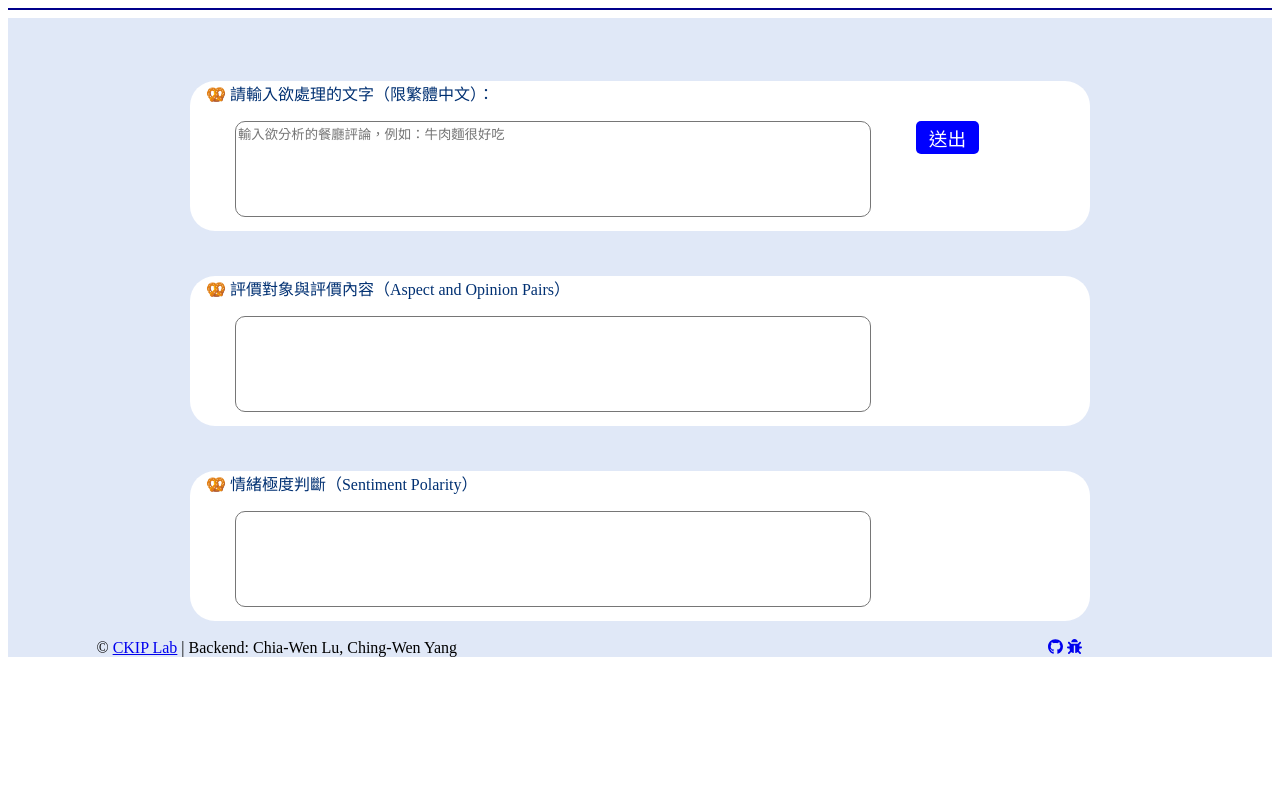
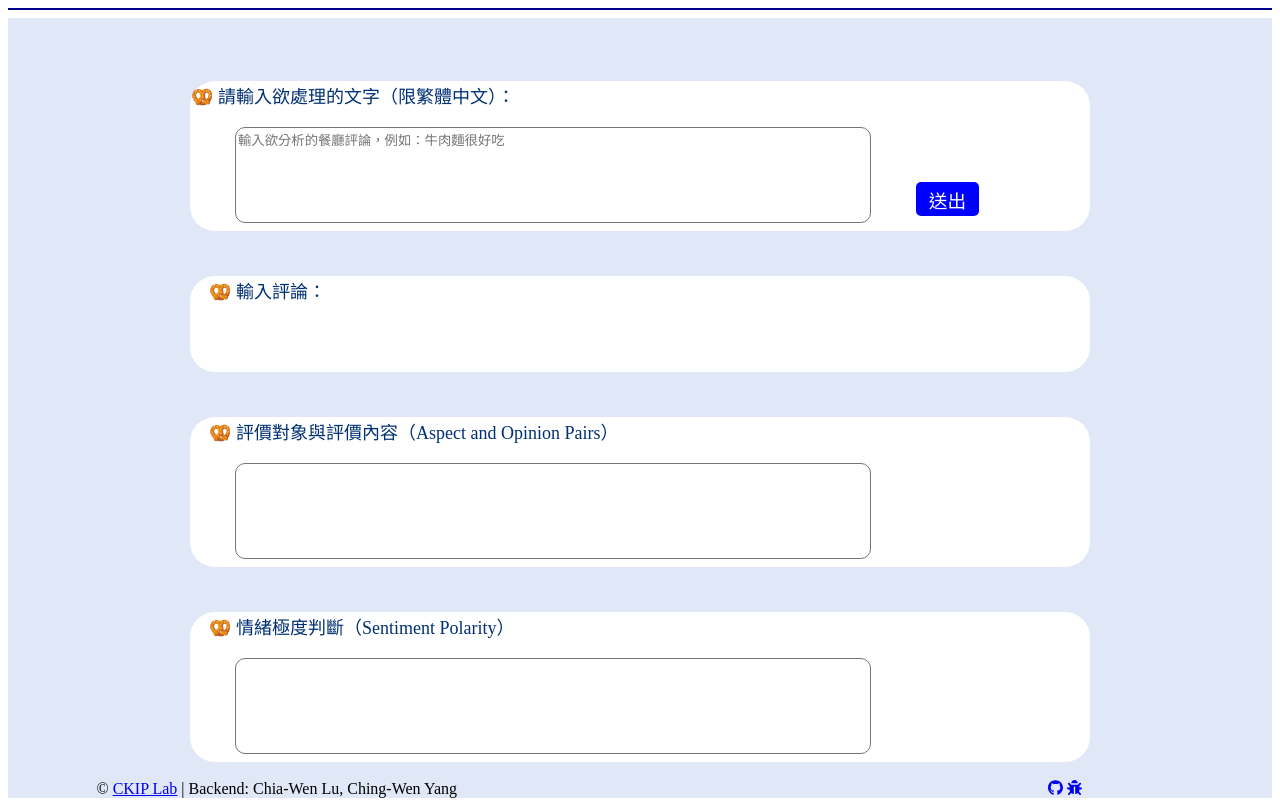
Before and after one commit to Nana2929/ckip_absa, a Flask app: page / in a window 1280 px wide. Shown: the part 67-873 px from the top of the page. Before the commit the page ends 724 px from the top, so only its background shows below. Run offline with Flask 2, Linux system fonts and the light colour scheme.

Commit message:
fixing ui/ux

```diff
--- a/frontend/demo.py
+++ b/frontend/demo.py
@@ -50,9 +50,9 @@ args = argparser.parse_args()
 logging.basicConfig(level=logging.INFO)
 # this line takes too long
 logging.info('Inititalizing Dependency Parser...')
-# logging.info('Bypassing parser.')
-ch_parser = init_parser()
-logging.info('Successfully initialized.')
+logging.info('Bypassing parser.')
+# ch_parser = init_parser()
+# logging.info('Successfully initialized.')
 
 
 def text_process (test_sent):
@@ -107,8 +107,8 @@ def move_forward():
     text_message = request.values['text']
 
     if request.method=='POST':
-        process_output, result_output = text_process(text_message)
-        # process_output, result_output = 0,0
+        # process_output, result_output = text_process(text_message)
+        process_output, result_output = 0,0
         result = [text_message, process_output, result_output]
         return render_template('index.html', sent = result[0], process = result[1], result = result[2], url_pre=url_pre)
 
--- a/frontend/static/css/styles.css
+++ b/frontend/static/css/styles.css
@@ -35,7 +35,28 @@ div.showblock{
     margin-bottom: 10%;
     border-radius: 25px;
     margin: 0 auto;
+
 }
+
+div.showtext{
+    block-size: fit-content;
+    text-align: left;
+    background-color:white;
+    position: relative;
+    width: 900px;
+    border-radius: 25px;
+    margin: 0 auto;
+}
+
+p{
+    color:#003072;
+    font-family: "LiGothic", "FangSong", 'Times New Roman', serif;
+    font-size:18px;
+    padding:1px;
+
+}
+
+
 textarea.textin{
     float: left;
     width: 70%;
@@ -55,13 +76,10 @@ textarea{
     background:transparent;
 }
 
-p{
-    color:#003072;
-    font-family: "LiGothic", "FangSong", 'Times New Roman', serif;
-}
-
 button{
     margin-left: 5%;
+    position: absolute;
+    bottom:   10%;
     font-size: 14pt;
     color:white;
     display: inline-block;
@@ -100,11 +118,7 @@ div.connect_option{
     display:inline;
     margin-left: 7%;
 }
-div.ra_button{
-    margin-left: 3%;
-    display: inline-block;
-    text-align: justfy
-}
+
 div.row1{
     font-weight:bold;
     display:inline;
@@ -120,13 +134,6 @@ div.row2 a{
     font-size: medium;
 }
 
-div.outer_ground{
-    margin-bottom: 1%;
-    margin-left: 5%;
-    margin-right: 5%;
-}
-
-
 div.f_ckip{
     display: inline;
     margin-left: 7%;
--- a/frontend/templates/index.html
+++ b/frontend/templates/index.html
@@ -4,8 +4,7 @@
     <meta charset="UTF-8">
     <title>餐廳評論分析系統</title>
     <link rel="stylesheet" href="{{url_for('static', filename='css/styles.css')}}" />
-    <script href="{{url_for('static', filename='functions.js')}}"></script>
-</head>
+    </head>
 <body>
     <header id='title_bar' >
         <div class="connect_option">
@@ -15,6 +14,18 @@
                     <span>CKIP 餐廳評論分析系統&emsp;</span></a>
             </div>
             <div class="row2">
+                <!-- <script type="text/javascript" href="{{url_for('static', filename='js/functions.js')}}"></script> -->
+                <script>
+                    function turnGray(x){
+                        x.style.color = 'gray'
+                    }
+                    function turnBlack(x){
+                        x.style.color = 'black'
+                    }
+                    function clear(id) {
+                        document.getElementById(id).innerHTML = "";
+                    }
+                </script>
                 <a href="https://ckip.iis.sinica.edu.tw/" onmouseover='turnBlack(this)'
                 onmouseout='turnGray(this)'>CKIP  LAB&emsp;</a>
                 <a href="https://www.iis.sinica.edu.tw/zh/index.html" onmouseover='turnBlack(this)'
@@ -28,22 +39,32 @@
     <div class="page_body">
         <br>
         <div class="showblock" >
-            <p>  &emsp;🥨 請輸入欲處理的文字（限繁體中文）：</p>
+            <p> 🥨 請輸入欲處理的文字（限繁體中文）：</p>
             <form action="{{url_pre}}/forward/" method="post" id="take-input">
                 <!-- <input type="text" id="take-input" placeholder="牛肉麵很好吃"> -->
         </form>
         <textarea class="textin" name="text" form="take-input" placeholder="輸入欲分析的餐廳評論，例如：牛肉麵很好吃"></textarea>
         <button type="submit" id="submit_btn" form="take-input" onclick="clear()">送出</button>
         </div>
+        <!-- sentence -->
+        <div class="showtext" >
+            <p>&emsp;🥨 輸入評論：<br><br>
+                <span style="color:black;font-weight:bold">{{sent}}</span>
+            <p>
+        </div>
+
+
         <!-- 評價pairs -->
         <div class="showblock" >
             <p>&emsp;🥨 評價對象與評價內容（Aspect and Opinion Pairs）</p>
+            <!-- <div class="showtext" ><p>{{process}}</p></div> -->
         <textarea class="textin">{{process}}</textarea>
 
         </div>
         <!-- 情緒極度判斷 -->
         <div class="showblock" >
             <p>&emsp;🥨 情緒極度判斷（Sentiment Polarity）</p>
+            <!-- <div class="showtext" ><p>{{result}}</p></div> -->
             <textarea class="textin">{{result}}</textarea>
         </div>
         <div class="foot_bar" >
```
Also changed, not shown: frontend/static/functions.js (deleted, +0 -11 lines).
